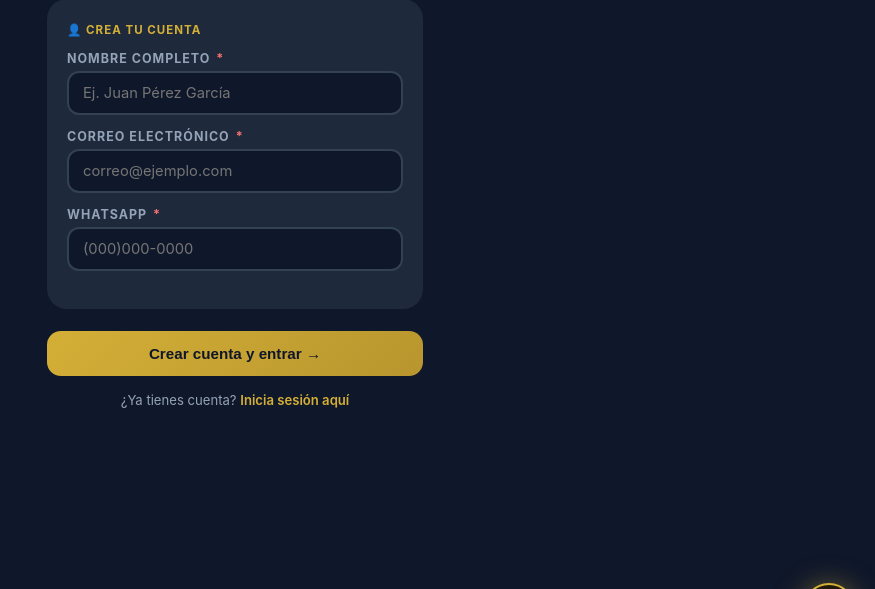
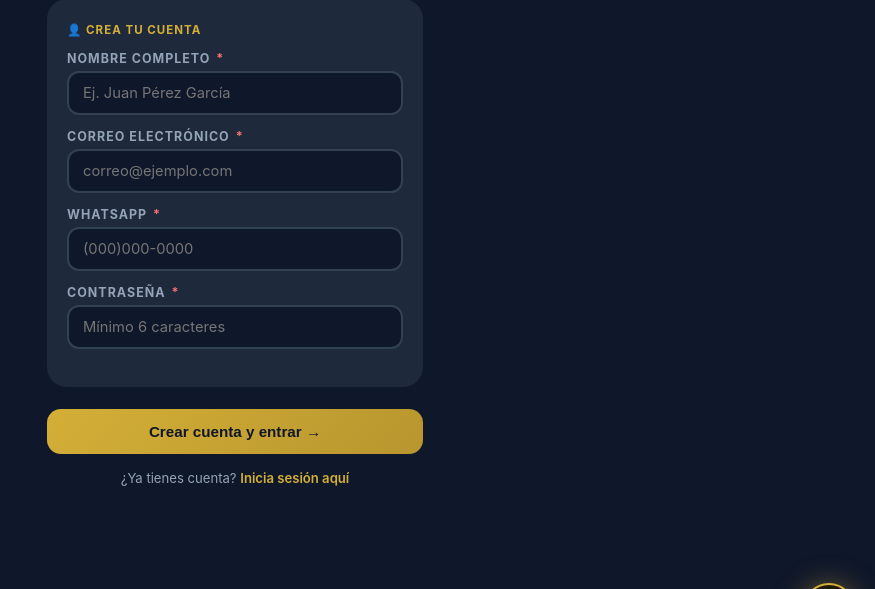
Before and after one commit to Office-Studio-Jj/biblioteca-dga, a Flask app: page /registro in a window 1280 px wide. Shown: the part 145-734 px from the top of the page, without its empty margins (405-1280 px from the left). Run offline with Flask 3, Linux system fonts and the light colour scheme; parts of the project's set-up code (start-up, migrations or seed data) failed here and were passed over; some libraries are stand-ins or nearby versions.

Commit message:
Add password field to registration form
Users now set a personal password during registration instead of
depending on the shared guest password. Stored as bcrypt hash.

Co-Authored-By: Claude Opus 4.6 <noreply@anthropic.com>

```diff
--- a/server.py
+++ b/server.py
@@ -606,6 +606,10 @@ def registro():
         if find_user_by_email(correo):
             return render_template("registro.html", error="Este correo ya está registrado. Inicia sesión.")
 
+        pwd_raw = d.get("password", "").strip()
+        if len(pwd_raw) < 6:
+            return render_template("registro.html", error="La contraseña debe tener al menos 6 caracteres.")
+
         nuevo = {
             "id": str(uuid.uuid4()),
             "nombre":     d.get("nombre", "").strip(),
@@ -620,7 +624,8 @@ def registro():
             "numero":     d.get("numero", "").strip(),
             "fecha_registro":   datetime.now().strftime("%Y-%m-%d %H:%M"),
             "bloqueado":        False,
-            "password_changed": False
+            "password_changed": True,
+            "password_hash":    _pw_hash(pwd_raw)
         }
         data = load_users()
         data["usuarios"].append(nuevo)
--- a/templates/registro.html
+++ b/templates/registro.html
@@ -87,6 +87,11 @@
         <label>WhatsApp <span class="required">*</span></label>
         <input type="tel" id="whatsappField" name="whatsapp" placeholder="(000)000-0000" required
                maxlength="13" inputmode="numeric" autocomplete="tel">
+      </div>
+
+      <div class="field">
+        <label>Contraseña <span class="required">*</span></label>
+        <input type="password" name="password" placeholder="Mínimo 6 caracteres" required minlength="6" autocomplete="new-password">
       </div>
     </div>
 
```
